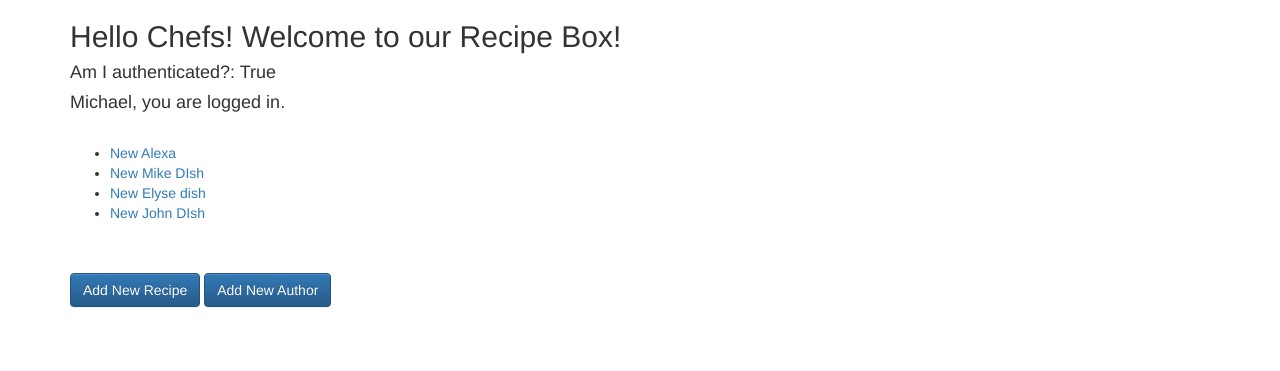
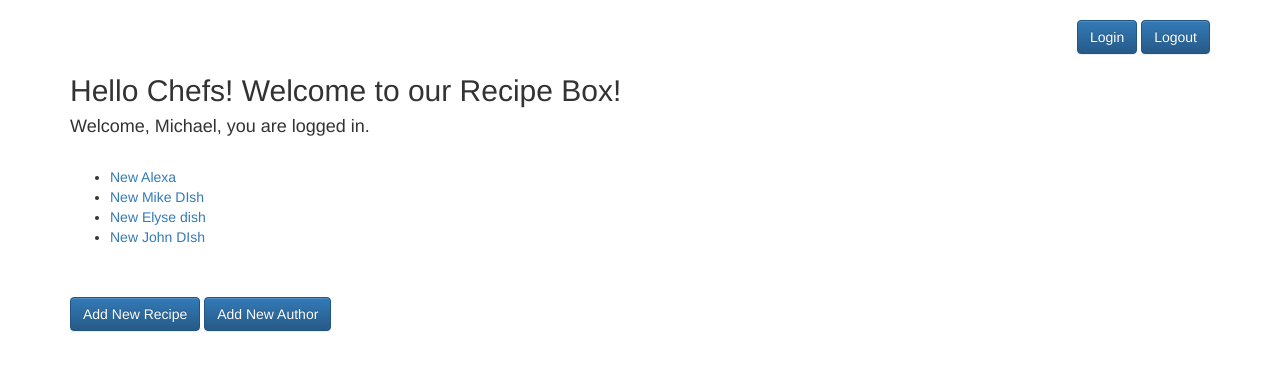
Before and after one commit to Mike-Boring/recipebox, a Django app: page / in a window 1280 px wide. Shown: the top 371 px of the page. Run offline with Django 3.2, Linux system fonts and the light colour scheme; a user stored in the database is signed in; data comes from the database, SQL or seed files in the repository; both versions use the stored data as it was after the commit; some libraries are stand-ins or nearby versions.

Commit message:
Login and Logout Buttons created.

```diff
--- a/homepage/views.py
+++ b/homepage/views.py
@@ -1,6 +1,6 @@
 from django.shortcuts import render, HttpResponseRedirect, reverse
 from django.contrib.auth import login, logout, authenticate
-from django.contrib.auth.decorators import login_required
+from django.contrib.auth.decorators import login_required, user_passes_test
 
 from django.contrib.auth.models import User
 
@@ -48,6 +48,7 @@ def recipe_form_view(request):
     return render(request, "generic_form.html", {"form": form})
 
 
+@user_passes_test(lambda u: u.is_superuser)
 @login_required
 def author_form_view(request):
     if request.method == "POST":
--- a/templates/generic_form.html
+++ b/templates/generic_form.html
@@ -10,6 +10,10 @@
 
 <div class="container">
     <br>
+    <div align="right">
+        <a class="btn btn-primary" href='/' role="button">Home</a>
+    </div>
+    <br>
     <h2>Please fill out the form below.</h2>
     <br>
     <form action="" method="post">
--- a/templates/index.html
+++ b/templates/index.html
@@ -8,10 +8,14 @@
 <script src="https://maxcdn.bootstrapcdn.com/bootstrap/3.3.7/js/bootstrap.min.js" integrity="sha384-Tc5IQib027qvyjSMfHjOMaLkfuWVxZxUPnCJA7l2mCWNIpG9mGCD8wGNIcPD7Txa" crossorigin="anonymous"></script>
 
 <div class="container">
+    <br>
+    <div align="right">
+        <a href="/login/" class="btn btn-primary">Login</a>&nbsp;<a href="/logout/" class="btn btn-primary">Logout</a>
+    </div>
     <h2>Hello Chefs! Welcome to our Recipe Box!</h2>
-    <h4>Am I authenticated?: {{ request.user.is_authenticated }}</h4>
+    {% comment %} <h4>Am I authenticated?: {{ request.user.is_authenticated }}</h4> {% endcomment %}
     {%  if request.user.is_authenticated %}
-    <h4>{{ request.user.author }}, you are logged in.</h4>
+    <h4>Welcome, {{ request.user.author }}, you are logged in.</h4>
     {% endif %}
     <br>
     <ul>
```
Also changed, not shown: db.sqlite3.
